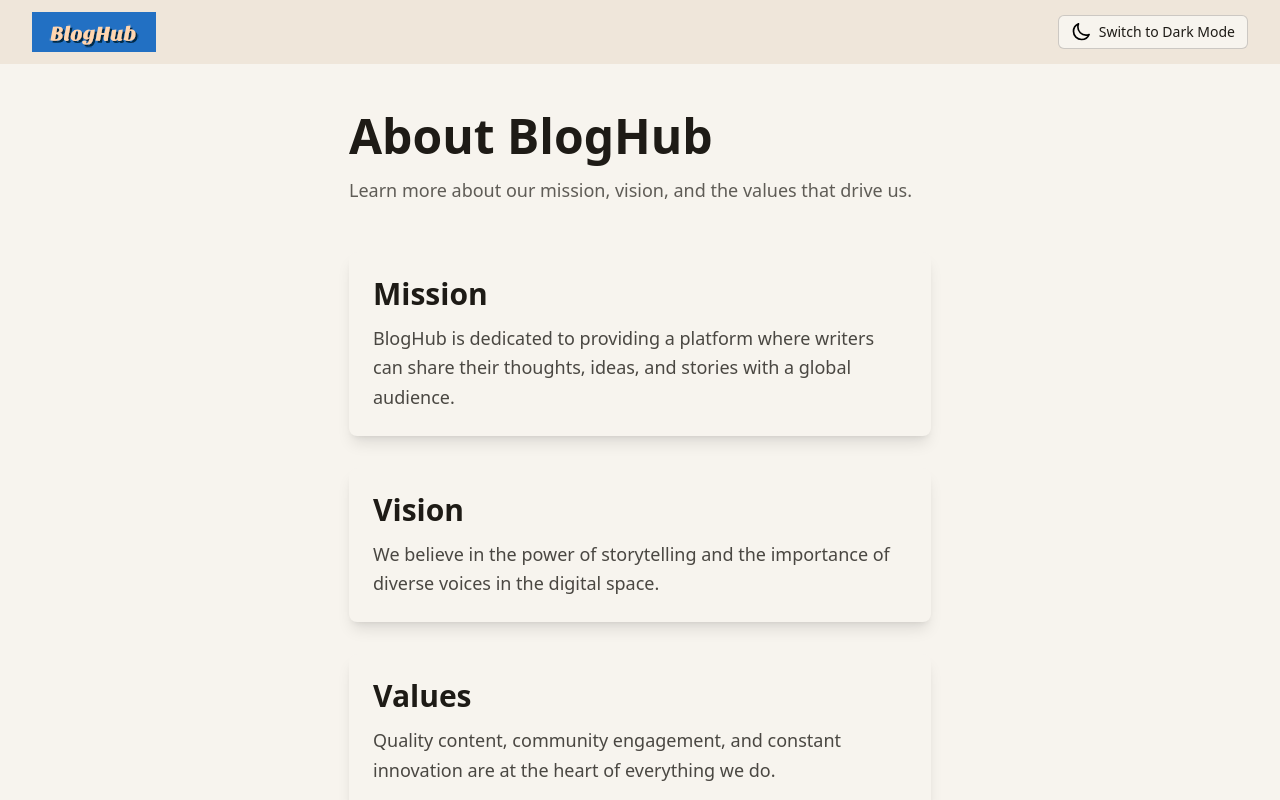
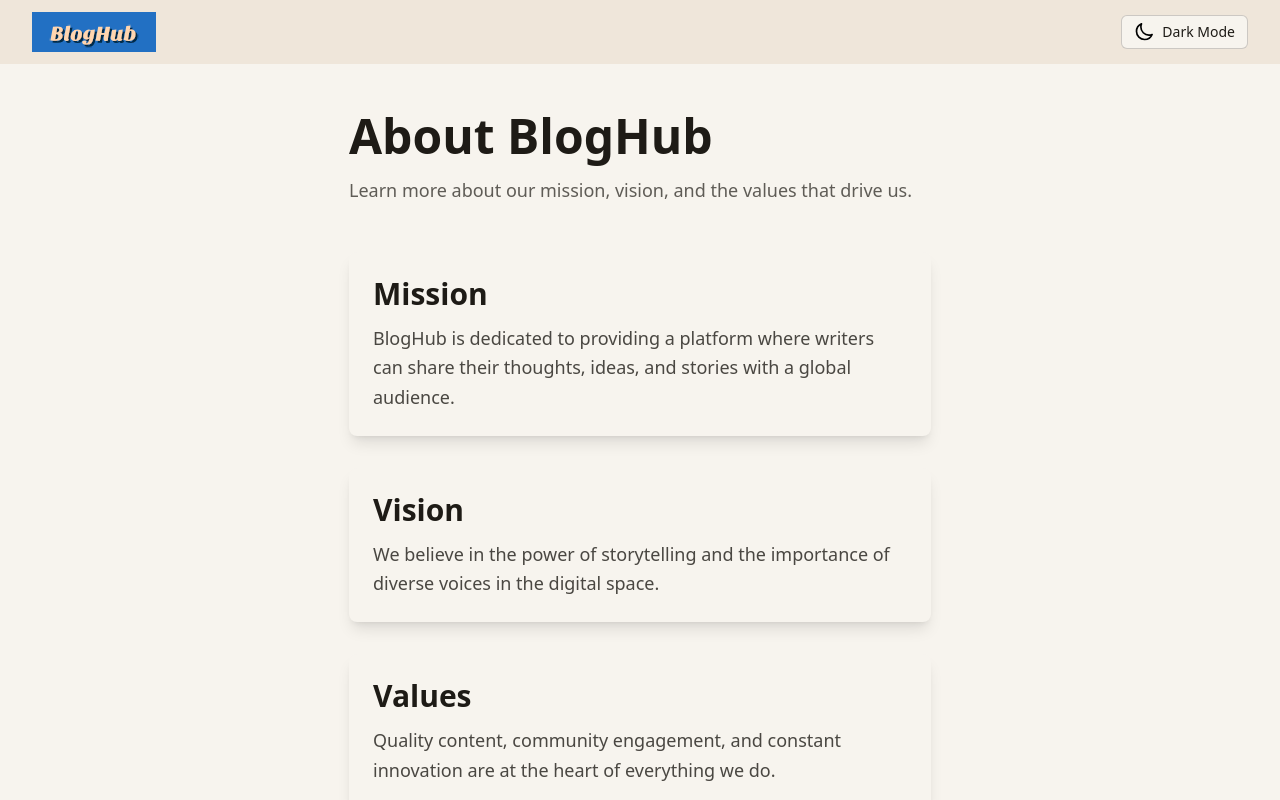
Before and after one commit to ishwork/BlogHub, a Next.js app: page /about in a window 1280 px wide. Shown: the top 800 px of the page. Built offline with nearby package versions, Linux system fonts and the light colour scheme; no server answers.

Commit message:
update: theme label

```diff
--- a/src/components/ThemeToggle.tsx
+++ b/src/components/ThemeToggle.tsx
@@ -27,7 +27,7 @@ const ThemeToggle = () => {
       className="inline-flex items-center gap-2 rounded-md border border-text/20 bg-background px-3 py-1.5 text-sm font-medium text-text hover:opacity-80"
     >
       <Image src={isDark ? SUN_ICON : MOON_ICON} alt="" aria-hidden="true" width={20} height={20} />
-      {isDark ? 'Switch to Light Mode' : 'Switch to Dark Mode'}
+      {isDark ? 'Light Mode' : 'Dark Mode'}
     </button>
   );
 };
```
